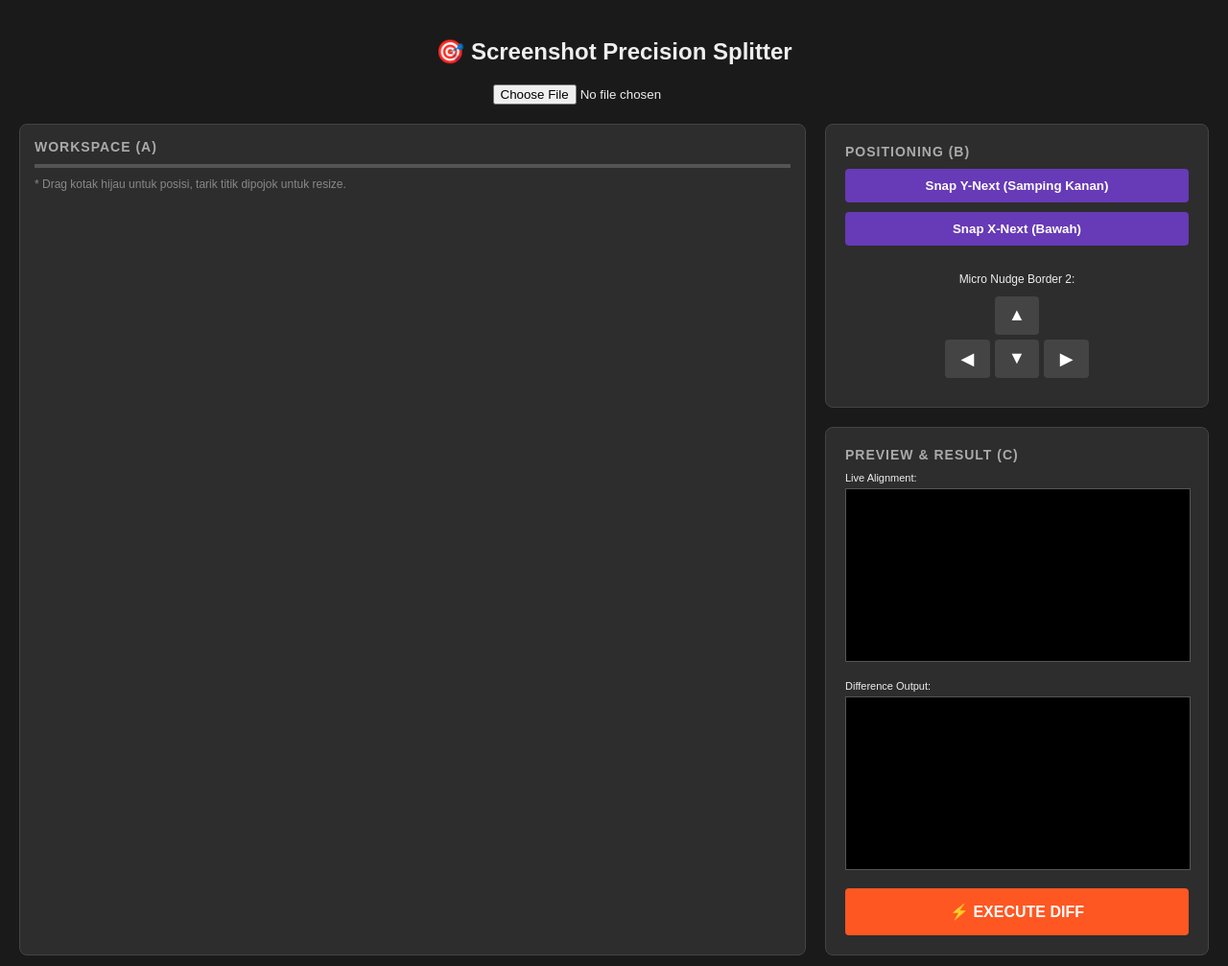
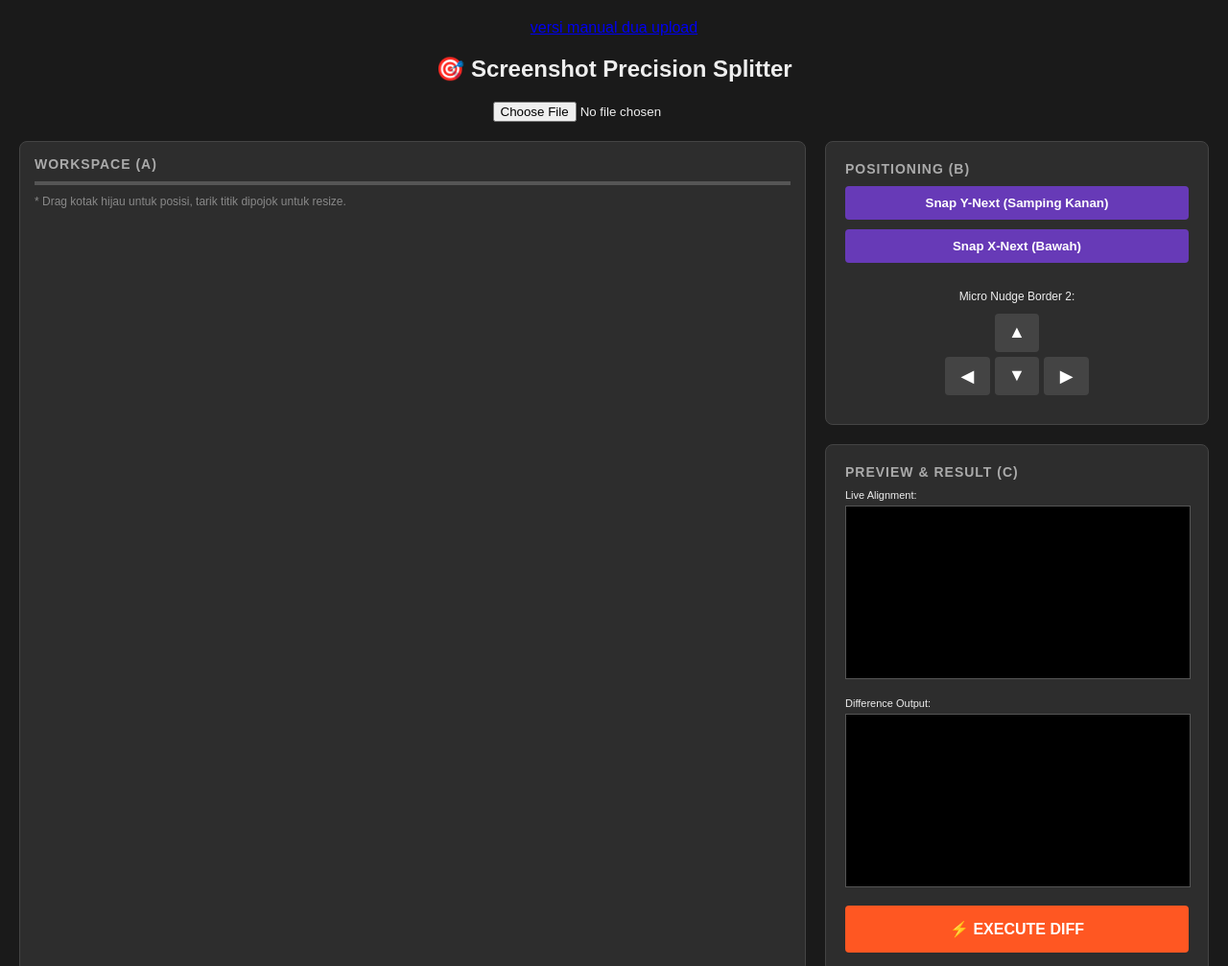
Before and after one commit to ImAmAmirulloh/DifferentImageDetector, a plain HTML site: page index.html in a window 1280 px wide. Shown: the top 1007 px of the page at 96% size. Drawn offline with Linux system fonts and the light colour scheme.

Commit message:
Update index.html

```diff
--- a/index.html
+++ b/index.html
@@ -111,6 +111,7 @@
 <body>
 
     <div style="text-align: center; margin-bottom: 20px;">
+        <a href="index2.html">versi manual dua upload</a>
         <h2>🎯 Screenshot Precision Splitter</h2>
         <input type="file" id="upload-input" accept="image/*">
     </div>
```
